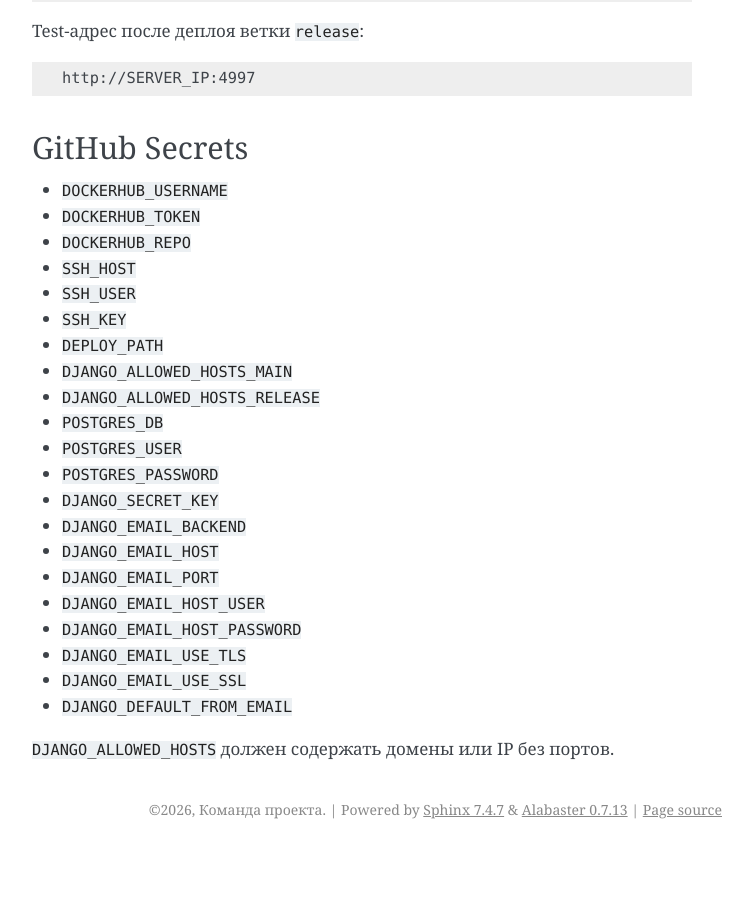
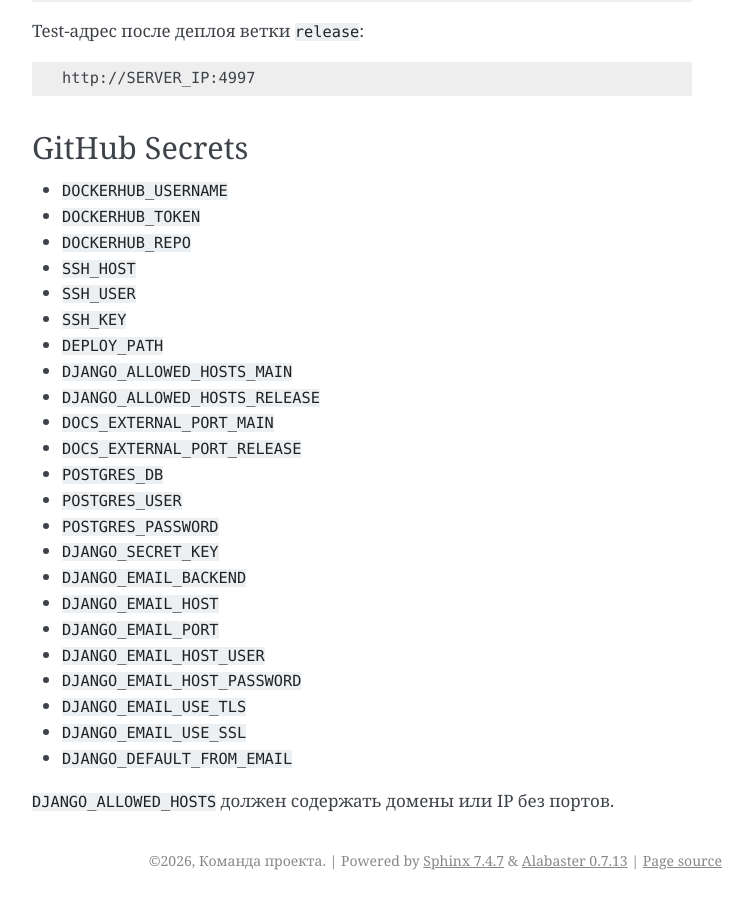
Before and after one commit to ViktorLamba/check_diplom_django, a Sphinx documentation site: the page built from docs/source/deployment.rst, in a window 1280 px wide and 900 px high, scrolled down 1501 px. Shown: the whole window, without its empty margins (388-1141 px from the left). Built offline with Sphinx 7.4.7, drawn with Linux system fonts in a browser that asks for light colours; before the commit the page ends 2350 px from its top, so only the background shows below that.

```diff
--- a/docs/source/deployment.rst
+++ b/docs/source/deployment.rst
@@ -98,6 +98,8 @@ GitHub Secrets
 * ``DEPLOY_PATH``
 * ``DJANGO_ALLOWED_HOSTS_MAIN``
 * ``DJANGO_ALLOWED_HOSTS_RELEASE``
+* ``DOCS_EXTERNAL_PORT_MAIN``
+* ``DOCS_EXTERNAL_PORT_RELEASE``
 * ``POSTGRES_DB``
 * ``POSTGRES_USER``
 * ``POSTGRES_PASSWORD``
```
Also changed, not shown: README.md (+2 -0 lines), 1 other file.
